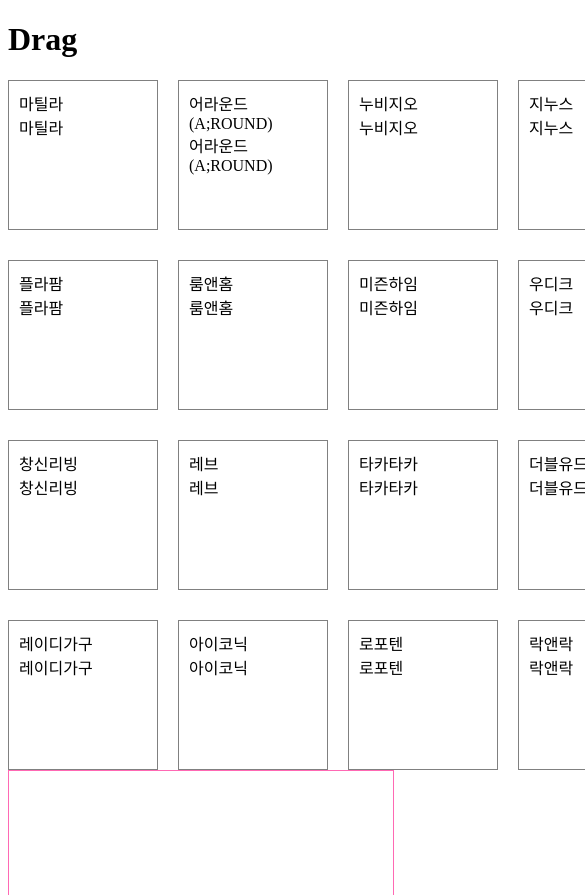
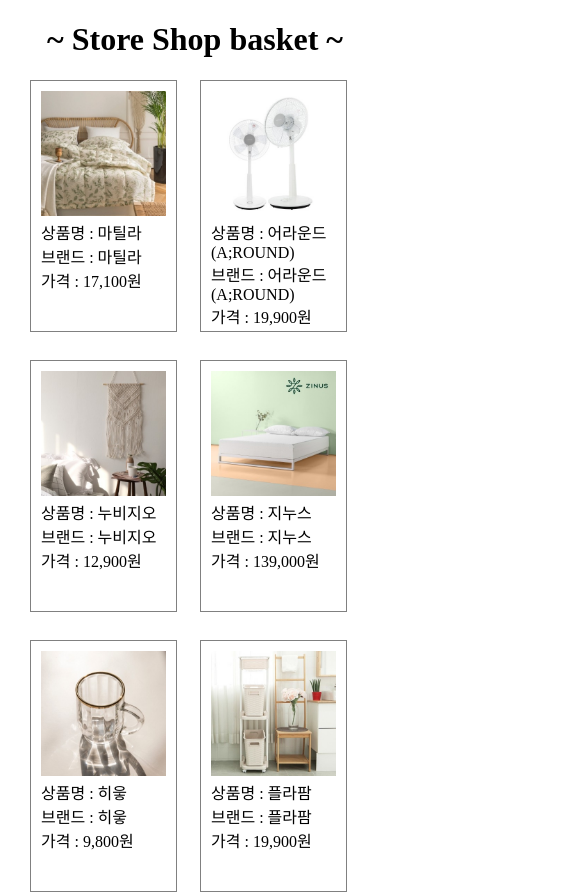
Before and after one commit to TheWorldSkills/B-module, a plain HTML site: page index.html in a window 390 px wide. Shown: the top 895 px of the page, 585 px wide, since content can reach past the window. Drawn offline with nearby package versions, Linux system fonts and the light colour scheme.

Commit message:
Implement drag & grid

```diff
--- a/index.html
+++ b/index.html
@@ -10,12 +10,16 @@
         <title>store</title>
     </head>
     <body>
-    <script defer src="js/app.js"></script>
-    <h1>Drag</h1>
+        <script src="js/app.js"></script>
+        <script src="js/drag.js"></script>
+        <h1>~ Store Shop basket ~</Store></h1>
         <section id="drag-wrap" class="grid">
         </section>
         <section id="drop-place">
             <p>drop to me</p>
         </section>
+        <section>
+            <p>delete to me</p>
+        </section>
     </body>
 </html>
--- a/js/app.js
+++ b/js/app.js
@@ -1,28 +1,36 @@
-var is_revert = true;
+var isRevert = true;
 
 $(document).ready(function () {
   $.getJSON("../store/store.json", function (data, textStatus) {
     console.log(data, textStatus);
     for (var i = 0; i < data.length; i++) {
       $("#drag-wrap").append(
-        `<div class="grid-item drag-obj">${data[i].product_name}<br />${data[i].brand}</div>`
+        `<div class="grid-item drag-obj"><img src="../store/상품사진/${data[i].photo}" /><br />상품명 : ${data[i].product_name}<br />브랜드 : ${data[i].brand}<br />가격 : ${data[i].price}원</div>`
+        // 그 죄송합니다.
       );
-      console.log(data[i]);
-      console.log(data[i].id);
-      console.log(data[i].photo);
-      console.log(data[i].brand);
-      console.log(data[i].product_name);
-      console.log(data[i].price);
+      $(".drag-obj").draggable({
+        revert:function(event,ui) {
+          //droppable 객체가 아닌곳에 드래그 됫을때
+          if(event==false){
+              isRevert=false;
+              return true;
+          //droppable 객체에 들어갓을때
+          } else {
+              isRevert=true;
           }
+        },
+        helper:function() {
+        $helper=$(this).clone();
+        return $helper;
+        }
+
       });
-});
-
-$(function () {
-  $(".drag-obj").draggable({ revert: is_revert });
 
       $("#drop-place").droppable({
       drop: function (event, ui) {
         is_revert = false;
       },
     });
+    }
   });
+});
--- a/style/style.css
+++ b/style/style.css
@@ -1,24 +1,57 @@
+body {
+  margin: 0;
+  padding: 0;
+}
+h1 {
+  text-align: center;
+}
 .grid {
+  width: 94vw;
+  margin: 0 auto;
   display: grid;
-  grid-template-columns: repeat(5, 150px); /* 3 columns */
-  grid-template-rows: repeat(4, 150px); /* 3 rows  */
+  grid-template-columns: repeat(10, 150px); /* 3 columns */
+  grid-template-rows: repeat(2, 250px); /* 3 rows  */
   grid-gap: 30px 20px; /* 50 pixels of space added between rows and 30 pixels added between columns  */
 }
-
 .grid-item {
+  background-color: white;
   border: thin gray solid;
   padding: 10px;
+  width: 125px;
+  height: 230px;
+  /* 클론 되는 오브젝트는 크기를 지정해줘야합니다 */
 }
 img {
   width: 100%;
 }
-
 #drop-place {
   display: flex;
+  width: 96vw;
+  height: 300px;
+  margin: 0 auto;
+  margin-top: 4rem;
   align-items: center;
   justify-content: center;
-  width: 24rem;
-  height: 24rem;
   text-align: center;
-  border: 1px solid hotpink;
+  border: 1px solid black;
 }
+@media (max-width: 1700px) {
+  .grid {
+    width: 825px;
+    margin: 0 auto;
+    display: grid;
+    grid-template-columns: repeat(5, 150px); /* 3 columns */
+    grid-template-rows: repeat(4, 250px); /* 3 rows  */
+    grid-gap: 30px 20px; /* 50 pixels of space added between rows and 30 pixels added between columns  */
+  }
+}
+@media (max-width: 1000px) {
+  .grid {
+    width: 330px;
+    margin: 0 auto;
+    display: grid;
+    grid-template-columns: repeat(2, 150px); /* 3 columns */
+    grid-template-rows: repeat(10, 250px); /* 3 rows  */
+    grid-gap: 30px 20px; /* 50 pixels of space added between rows and 30 pixels added between columns  */
+  }
+}
```
Lines whose indentation alone changed are shown as unchanged.
